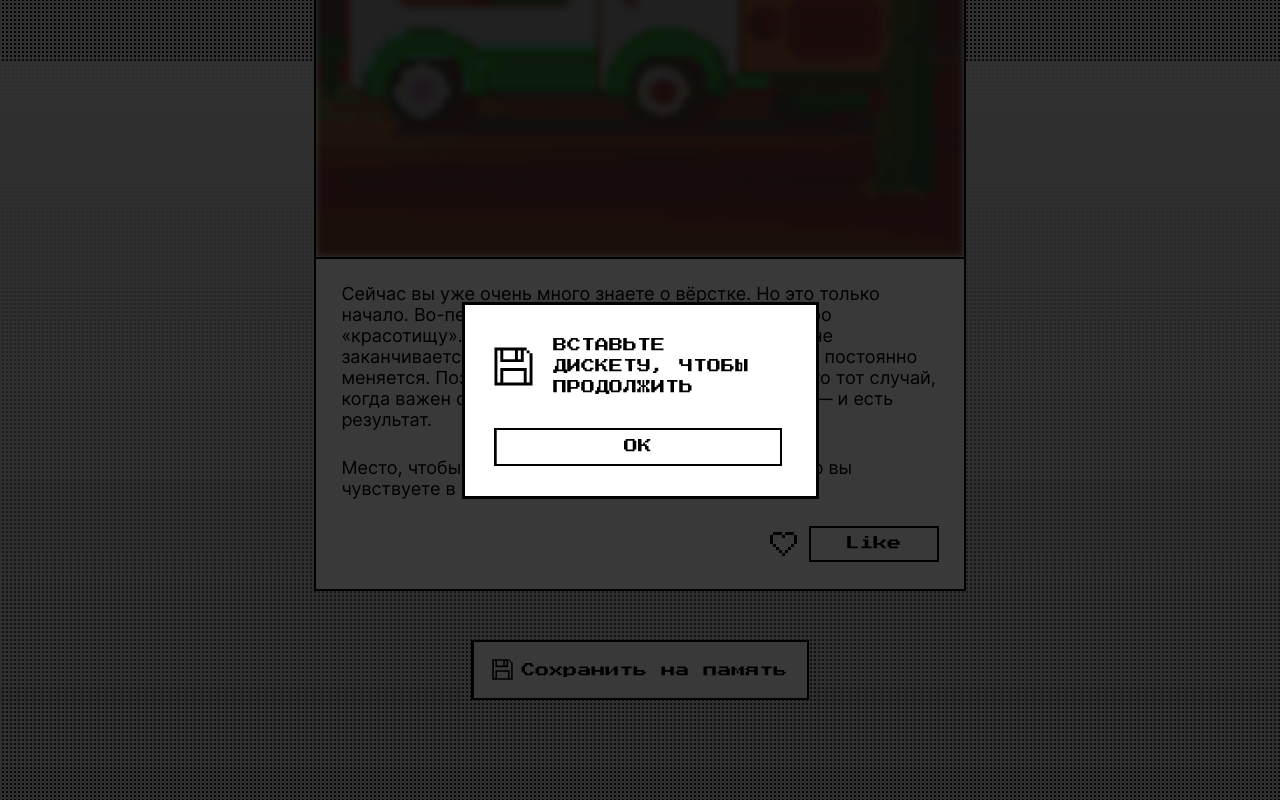
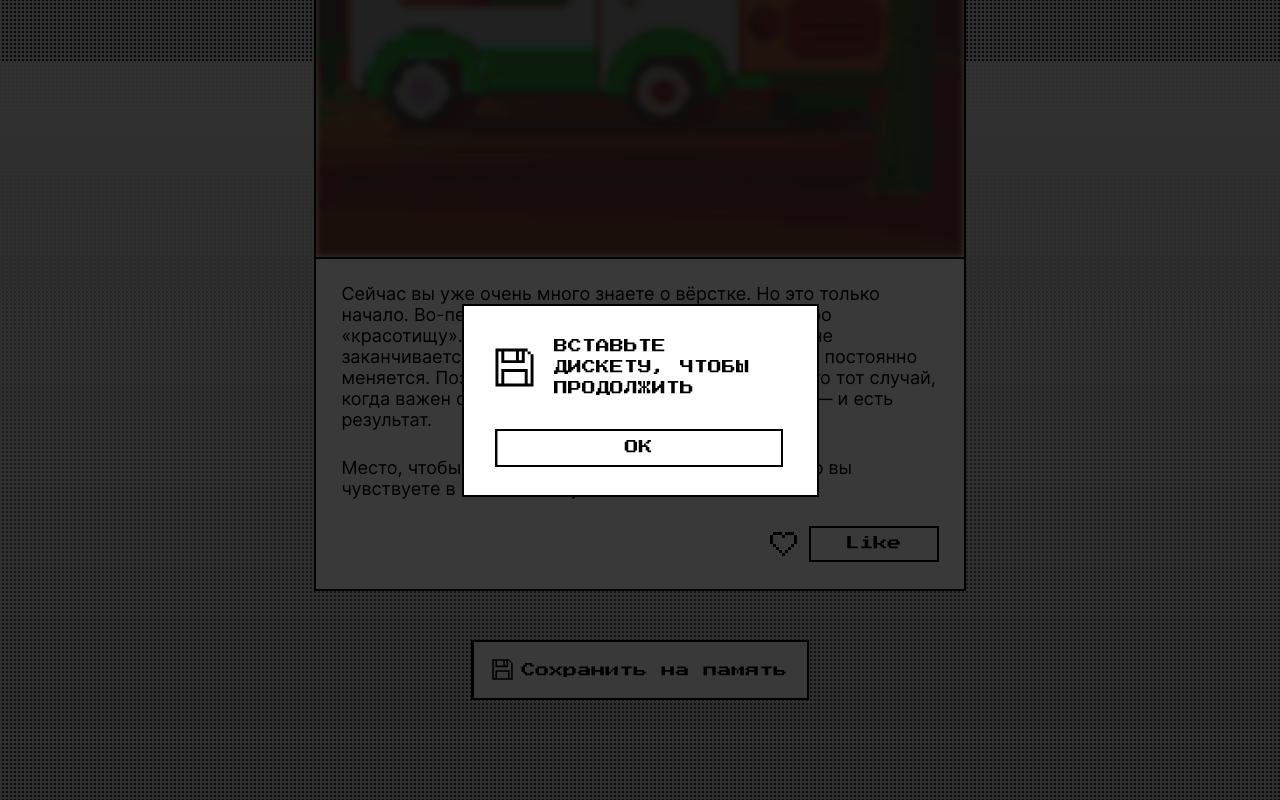
Before and after one commit to perehristova/zakrivayuschiy-teg-f, a plain HTML site: page index.html in a window 1280 px wide. Both pictures are taken after a click on the button "Сохранить на память". Shown: the part 7939-8739 px from the top of the page. Drawn offline with Linux system fonts and the light colour scheme.

Commit message:
Проверка 7

```diff
--- a/styles/style.css
+++ b/styles/style.css
@@ -296,8 +296,12 @@ button:focus,
 }
 
 .pop-up__window[open] {
-    padding: 30px clamp(28px, calc(40px - 12 * (100vw - 375px) / 1065), 40px);
+    padding-top: 30px;
+    padding-bottom: 28px;
+    padding-left: clamp(30px, calc(40px - 10 * (100vw - 375px) / 1065), 40px);
+    padding-right: clamp(30px, calc(40px - 10 * (100vw - 375px) / 1065), 40px);
     inline-size: 357px;
+    border: var(--border-settings);
 }
 
 .pop-up__window[open] .pop-up__window_floppy {
@@ -314,10 +318,11 @@ button:focus,
     line-height: 150%;
     text-align: start;
     text-transform: uppercase;
+    max-inline-size: 234px;
 }
 
 .pop-up__window_button {
-    inline-size: clamp(255px, calc(255px + 38 * (100vw - 375px) / 1065), 293px);
+    inline-size: clamp(257px, calc(257px + 36 * (100vw - 375px) / 1065), 293px);
     block-size: 38px;
 }
 
@@ -345,5 +350,6 @@ button:focus,
 
     .pop-up__window[open] {
         min-inline-size: 341px;
+        padding: 30px clamp(28px, calc(40px - 12 * (100vw - 375px) / 1065), 40px);
 }
 }
```
Also changed, not shown: index.html (line endings or trailing spaces).
